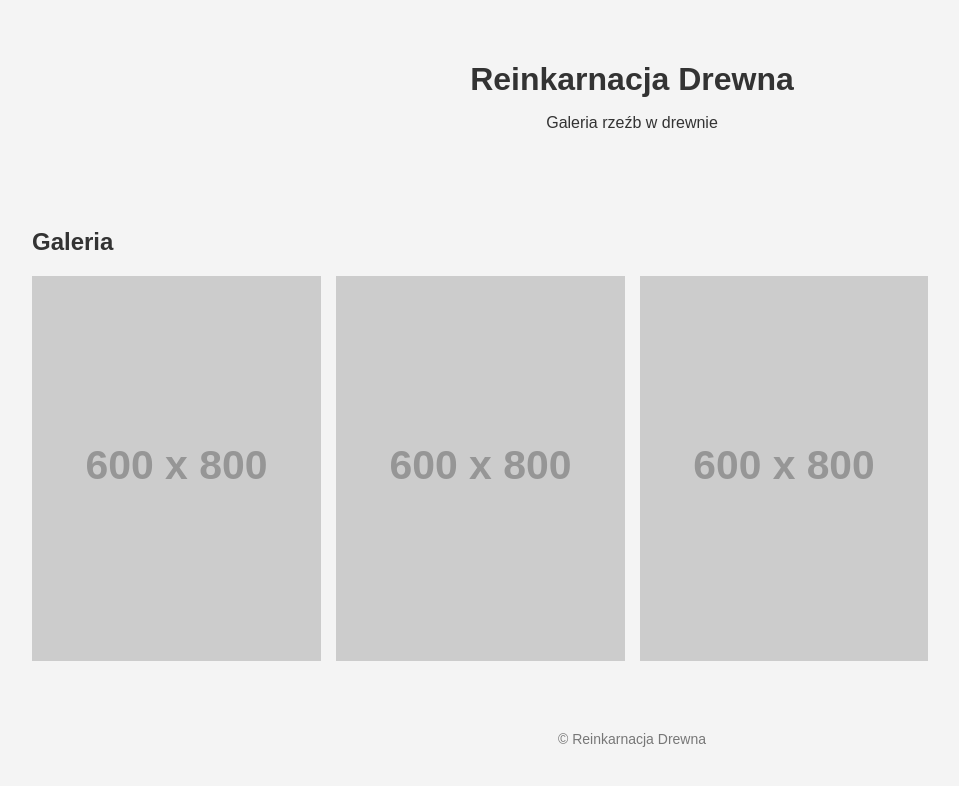
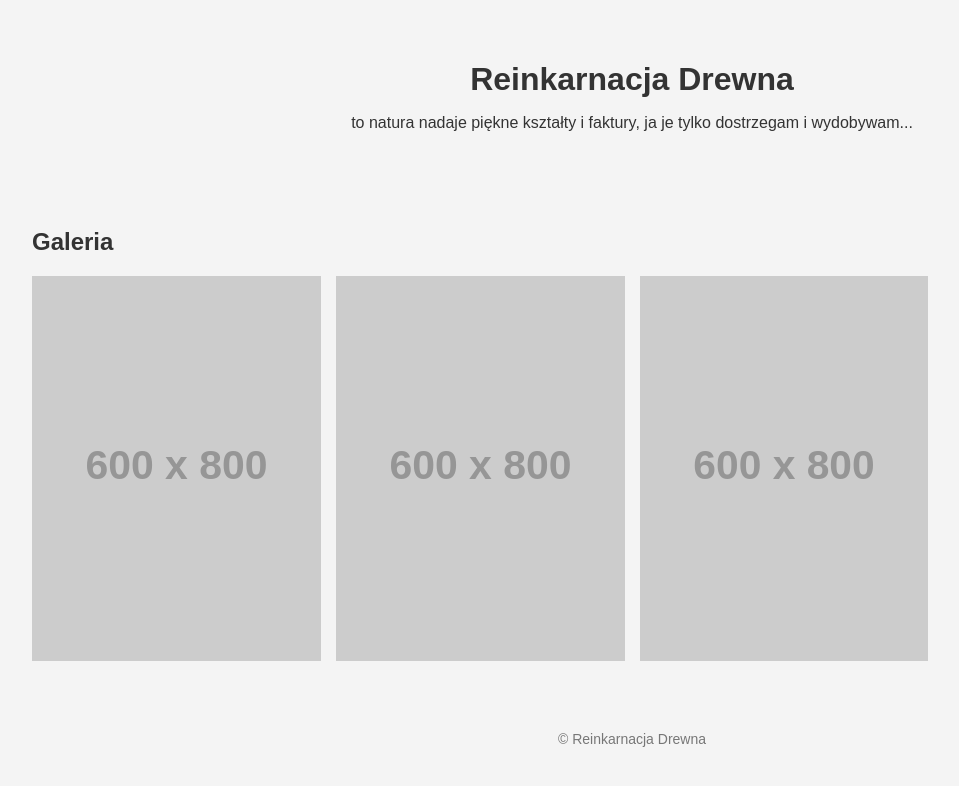
Before and after one commit to ReinkarnacjaDrewna/reinkarnacjadrewna, a plain HTML site: page index.html in a window 1280 px wide. Shown: the whole page, without its empty margins (8-967 px from the left). Drawn offline with Linux system fonts and the light colour scheme; placeholder pictures from the web are drawn by us.

Commit message:
Update index.html

```diff
--- a/index.html
+++ b/index.html
@@ -45,7 +45,7 @@
 
 <header>
   <h1>Reinkarnacja Drewna</h1>
-  <p>Galeria rzeźb w drewnie</p>
+  <p>to natura nadaje piękne kształty i faktury, ja je tylko dostrzegam i wydobywam...</p>
 </header>
 
 <section>
```
